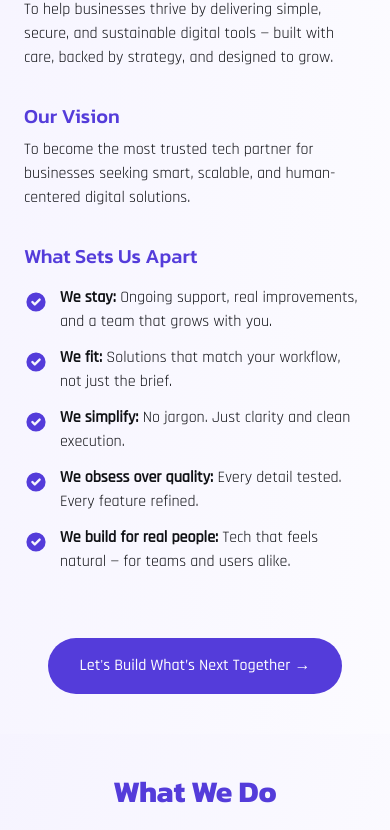
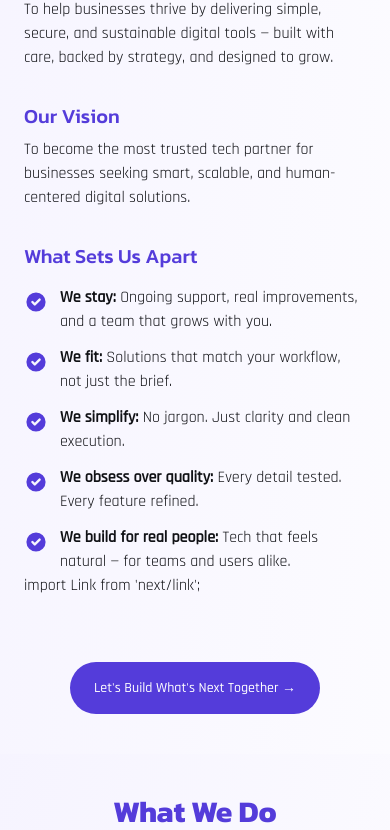
Before and after one commit to Nexoris25/nexoris-web-v2, a Next.js app: page / in a window 390 px wide. Shown: the part 1875-2705 px from the top of the page. Built offline with nearby package versions, Linux system fonts and the light colour scheme.

Commit message:
adjusted About section CTA button for mobile

```diff
--- a/src/components/About.tsx
+++ b/src/components/About.tsx
@@ -1,5 +1,6 @@
 'use client';
 
+import Link from 'next/link';
 import Image from 'next/image';
 import { HiCheckCircle } from 'react-icons/hi';
 
@@ -87,15 +88,18 @@ export default function About() {
         </div>
 
         {/* CTA */}
-        <div className="mt-16 text-center">
-          <a
-            href="/get-a-quote"
-            className="inline-block bg-[var(--color-primary)] text-white hover:bg-[var(--color-secondary)] transition-colors duration-200 font-medium px-8 py-4 rounded-full"
-            aria-label="Jump to contact form to get in touch with Nexoris"
-          >
-            Let&apos;s Build What’s Next Together →
-          </a>
-        </div>
+        import Link from 'next/link';
+
+<div className="mt-16 text-center">
+  <Link
+    href="/get-a-quote"
+    className="inline-block bg-[var(--color-primary)] text-white hover:bg-[var(--color-secondary)] transition-colors duration-200 font-medium px-6 py-4 rounded-full text-sm md:text-base"
+    aria-label="Jump to contact form to get in touch with Nexoris"
+  >
+    Let&apos;s Build What&apos;s Next Together →
+  </Link>
+</div>
+
       </div>
     </section>
   );
```
